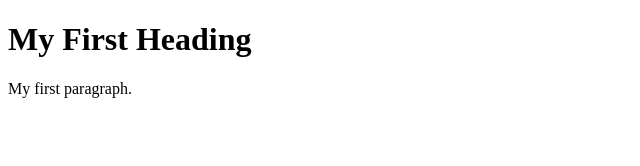
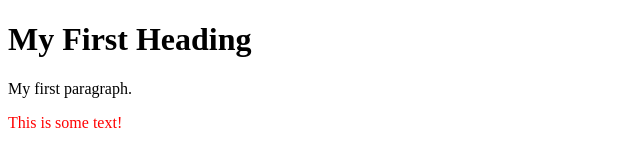
Before and after one commit to emjxds/Dataviz, a plain HTML site: page index.html in a window 1280 px wide. Shown: the whole page, without its empty margins (0-640 px from the left). Drawn offline with Linux system fonts and the light colour scheme.

Commit message:
Update index.html

```diff
--- a/index.html
+++ b/index.html
@@ -6,5 +6,7 @@
 
 <p>My first paragraph.</p>
 
+<font color="red">This is some text!</font>
+
 </body>
 </html>
```
